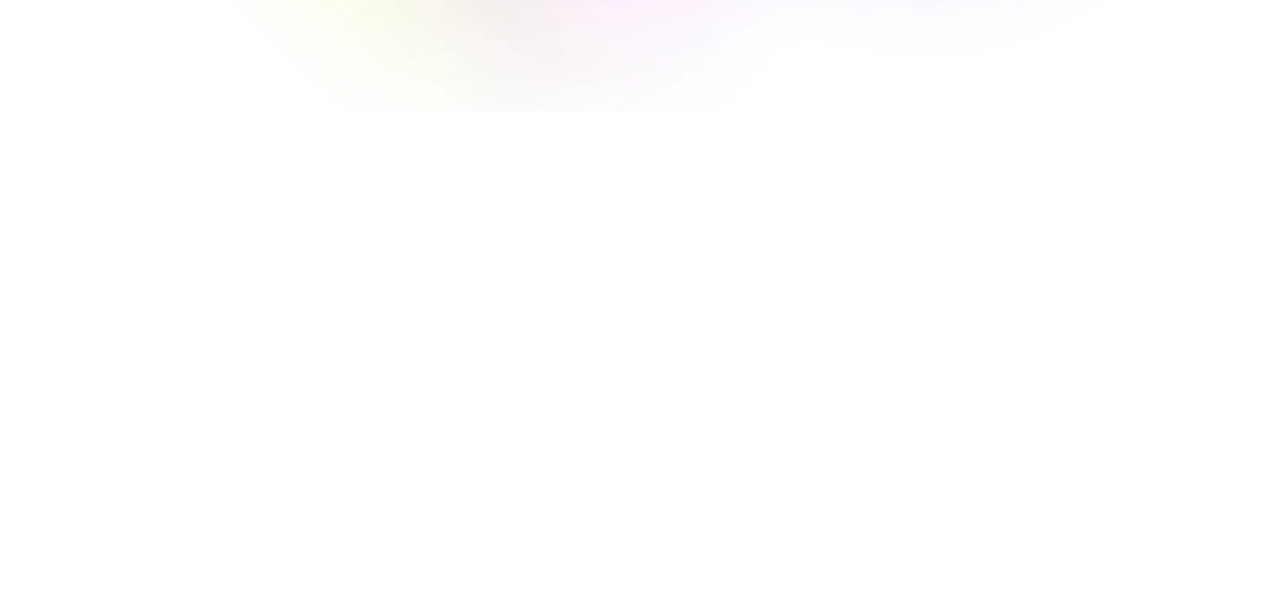
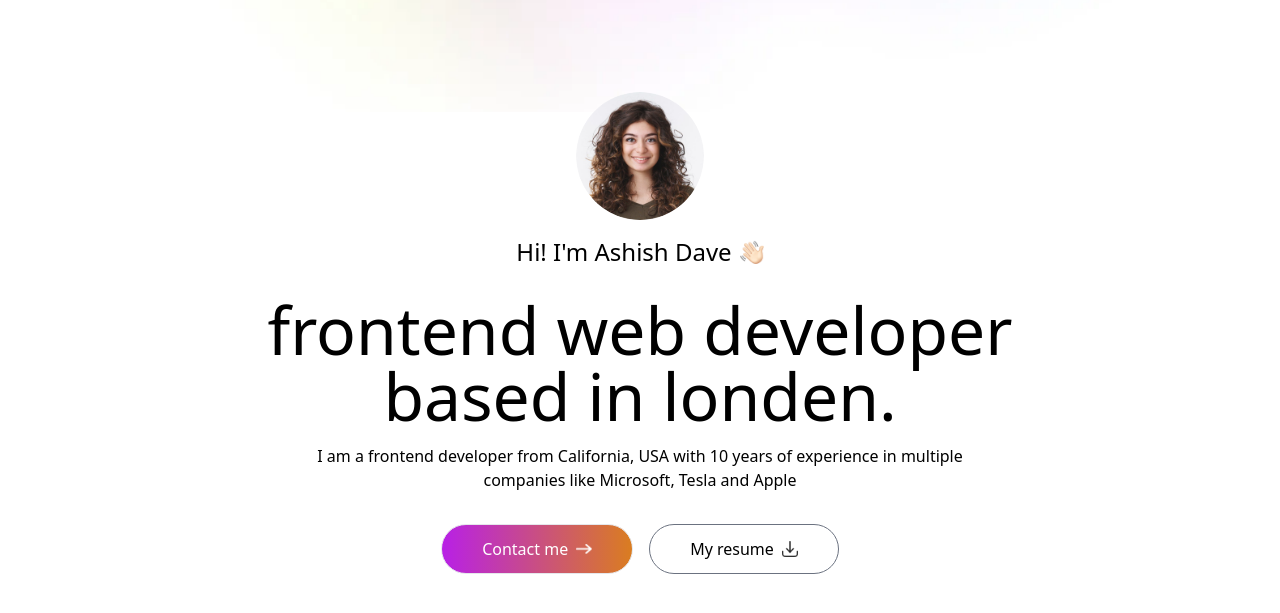
Before and after one commit to ashishhpdave/new-portfolio, a plain HTML site: page index.html in a window 1280 px wide. Shown: the part 67-680 px from the top of the page. Drawn offline with nearby package versions, Linux system fonts and the light colour scheme.

Commit message:
Hero-Section
this is code for Hero section created

```diff
--- a/index.html
+++ b/index.html
@@ -51,14 +51,41 @@
                 <img src="./portfolio_images/images/close-black.png" alt="" class="w-5 cursor-pointer">
             </div>
 
-            <li><a href="#top">Home</a></li>
-            <li><a href="#about">About me </a></li>
-            <li><a href="#services">Services</a></li>
-            <li><a href="#work">My Work</a></li>
-            <li><a href="#contact">Contect me </a></li>
+            <li><a href="#top" onclick="closeMenu()">Home</a></li>
+            <li><a href="#about" onclick="closeMenu()">About me </a></li>
+            <li><a href="#services" onclick="closeMenu()">Services</a></li>
+            <li><a href="#work" onclick="closeMenu()">My Work</a></li>
+            <li><a href="#contact" onclick="closeMenu()">Contect me </a></li>
         </ul>
 
 </nav>
+
+
+<!-- ---------------------- Header ---------------------- -->
+
+<div class="w-11/12 max-w-3xl text-center mx-auto h-screen flex flex-col items-center
+ justify-center gap-4">
+    <img src="./portfolio_images/images/profile-img.png" alt="" class="rounded-full w-32">
+    <h3 class="flex items-center gap-2 text-xl md:text-2xl mb-3">Hi! I'm Ashish Dave <img src="./portfolio_images/images/hand-icon.png" alt="" class="w-6">
+    </h3>
+    <h1 class="text-3xl sm:text-6xl lg:text-[66px]">frontend web developer based in londen.</h1>
+     <p class="max-w-2xl mx-auto">I am a frontend developer from California, USA with 10 years of experience in
+         multiple companies like Microsoft, Tesla and Apple</p>
+
+         <div class="flex flex-col sm:flex-row items-center gap-4 mt-4">
+            <a href="#contact"
+             class="px-10 py-3 border rounded-full bg-gradient-to-r from-[#b820e6] to-[#da7d20]
+             text-white flex items-center gap-2">Contact me
+             <img src="/portfolio_images/images/right-arrow-white.png" alt="" class="w-4"> </a>
+
+             <a href="#contact"
+             class="px-10 py-3 border rounded-full border-gray-500
+            bg-white flex items-center gap-2">My resume<img src="/portfolio_images/images/download-icon.png" alt="" class="w-4"> </a>
+         </div>
+
+</div>
+
+
 </body>
 
 <script src="./script.js"></script>
```
